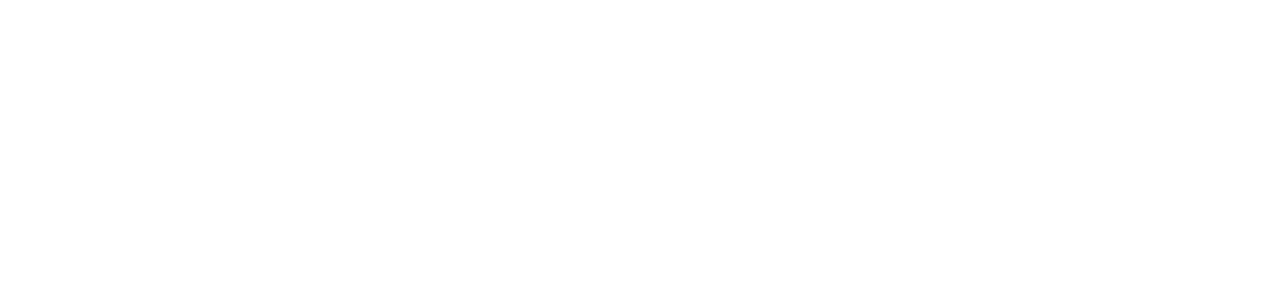
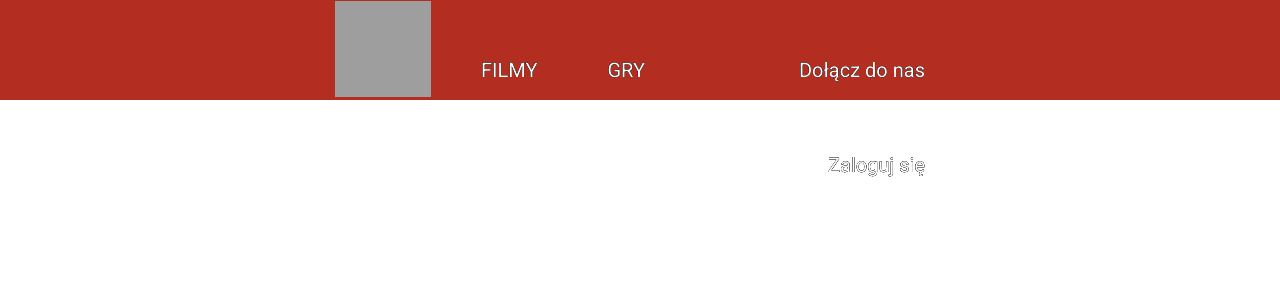
Before and after one commit to MatthewSzy/Culture-Cup-Site, an Angular app: page / in a window 1280 px wide. Shown: the top 300 px of the page. Built offline with nearby package versions, Linux system fonts and the light colour scheme; grey boxes are pictures that could not be loaded.

Commit message:
Add horizontal menu bar and logo

```diff
--- a/src/app/app.component.css
+++ b/src/app/app.component.css
@@ -0,0 +1,61 @@
+.horizontal_box
+{
+    background: linear-gradient(rgba(179, 46, 32, 0.5), rgba(179, 46, 32, 0));
+    text-shadow: -0.1px 0 black, 0 0.1px black, 0.1px 0 black, 0 -0.1px black;
+    transition: background-color 0.5s
+}
+
+.horizontal_box:hover
+{
+    background-color: rgba(179, 46, 32, 1);
+}
+
+.menu_box
+{
+    margin: auto;
+    height: 100px;
+    width: 50%;
+}
+
+ul
+{
+    list-style-type: none;
+    margin: 0;
+    padding: 0;
+    overflow: hidden;
+}
+
+li
+{
+    float: left;
+    display: inline;
+    font-size: 20px;
+    margin-top: 45px;
+    margin-left: 15px;
+    margin-right: 15px;
+}
+
+li a
+{
+    display: block;
+    color: white;
+    text-align: center;
+    padding: 15px 20px;
+    text-decoration: none;
+}
+
+li a:hover, li a:active
+{
+    color: rgb(255, 200, 50);
+    border-bottom: 5px solid rgb(255, 200, 50);
+    cursor: pointer;
+}
+
+.logo
+{
+    width: 96px;
+    height: 96px;
+    margin-top: 1px;
+    background-image: url('src/assets/images/logo.ico');
+    background-repeat: no-repeat;
+}
--- a/src/app/app.component.html
+++ b/src/app/app.component.html
@@ -1 +1,14 @@
+<div class="horizontal_box">
+    <nav class="menu_box">
+        <ul>
+            <li class="logo"><a routerLink="**" routerLinkActive="active" [routerLinkActiveOptions]="{exact: true}"></a></li>
+            <li><a routerLink="" routerLinkActive="active">FILMY</a></li>
+            <li><a routerLink="" routerLinkActive="active">GRY</a></li>
+            <li style="float:right"><a>Dołącz do nas</a></li>
+            <li style="float:right"><a><i class="fas fa-sign-in-alt"></i> Zaloguj się</a></li>
+        </ul>
+    </nav>
+</div>
+
+
 <router-outlet></router-outlet>
--- a/src/index.html
+++ b/src/index.html
@@ -11,6 +11,10 @@
   <link href="https://fonts.googleapis.com/icon?family=Material+Icons" rel="stylesheet">
 </head>
 <body class="mat-typography">
-  <app-root></app-root>
+  <app-root>
+    <div class="loading-box">
+        <span class="spinner-border"></span> Ładowanie...
+    </div>
+  </app-root>
 </body>
 </html>
--- a/src/styles.css
+++ b/src/styles.css
@@ -1,2 +1,18 @@
 html, body { height: 100%; }
-body { margin: 0; font-family: Roboto, "Helvetica Neue", sans-serif; }
+
+body{
+    margin: 0;
+    padding: 0;
+    font-family: sans-serif;
+    font-weight: 400;
+}
+
+.loading-box {
+    font-size: 30px;
+    text-align: center;
+    position: absolute;
+    top: 50%;
+    left: 50%;
+    transform: translate(-50%, -50%);
+    color: white;
+}
```
Also changed, not shown: 1 other file (tests, documents, lock files or other folders).
